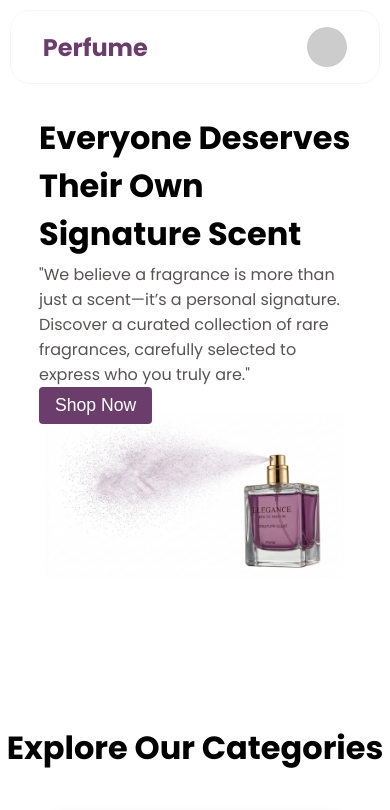
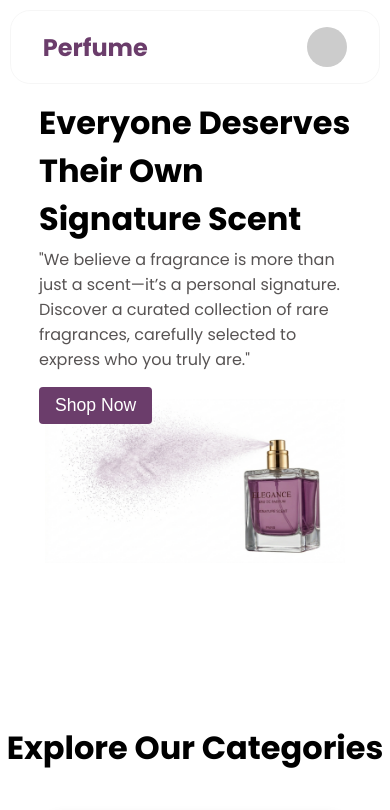
Before and after one commit to benjamin-dreje/perfume, a Next.js app: page / in a window 390 px wide. Shown: the top 810 px of the page. Built offline with nearby package versions, Linux system fonts and the light colour scheme.

Commit message:
mgap button

```diff
--- a/src/app/page.css
+++ b/src/app/page.css
@@ -175,11 +175,12 @@ section.heroSection {
   }
   .homeText {
     flex-direction: column;
-    justify-content: space-evenly;
+    justify-content: space-around;
     width: 100%;
-    height: 300px;
+    /* height: 400px; */
+    margin-top: 50px;
     display: flex;
-    margin-top: 80px;
+    gap: 15px;
   }
   .title .titleH {
     justify-content: center;
```
